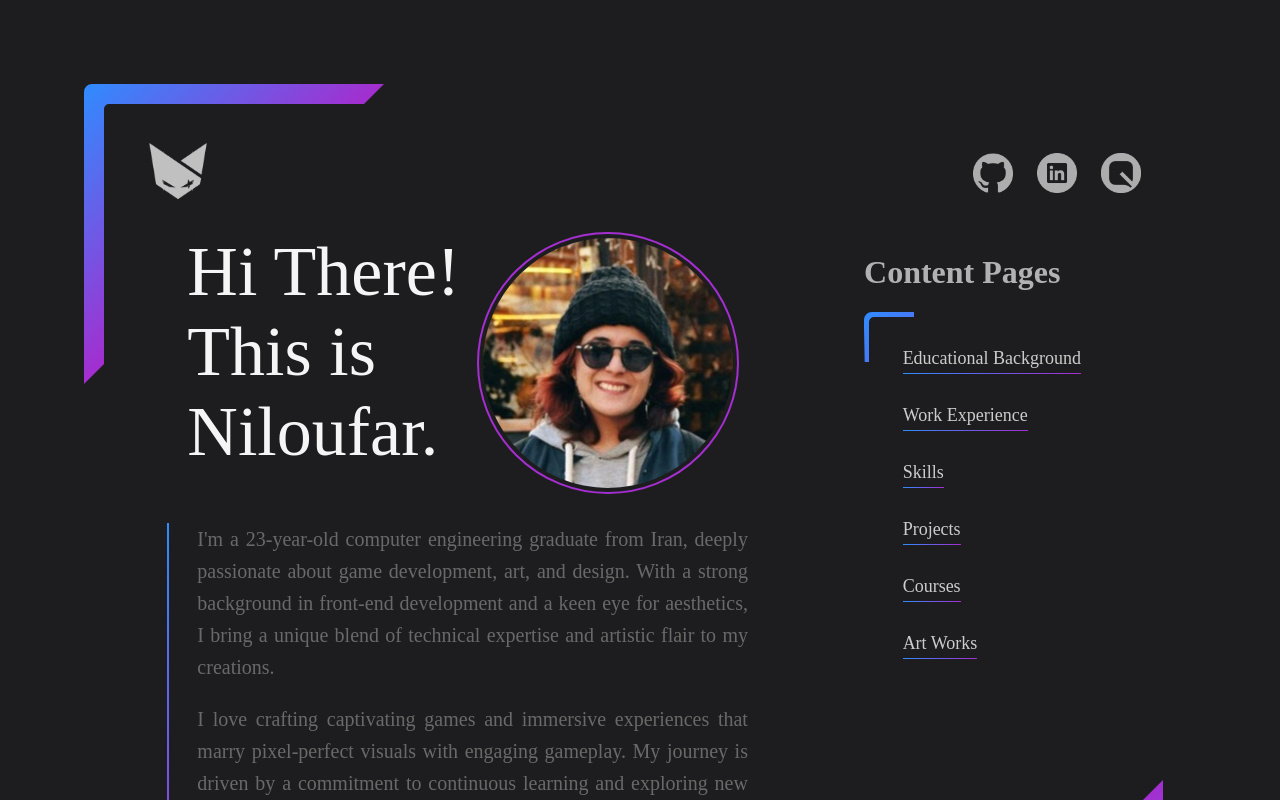
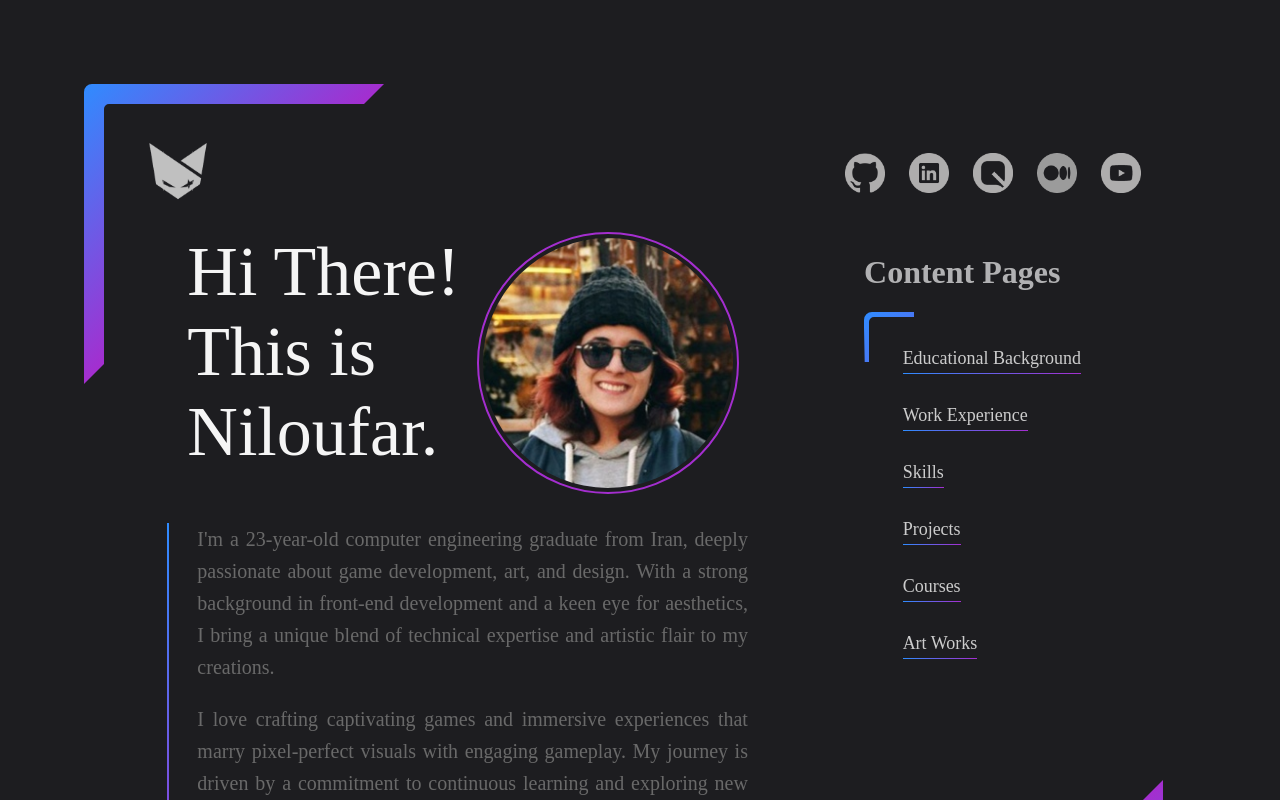
Before and after one commit to niloufarmj/niloufarmj.github.io, a React (Create React App) app: page / in a window 1280 px wide. Shown: the top 800 px of the page. Built offline with nearby package versions, Linux system fonts and the light colour scheme.

Commit message:
Update Header.js with Medium and Youtube

```diff
--- a/src/Components/Header.js
+++ b/src/Components/Header.js
@@ -2,9 +2,13 @@ import "./../Assets/CSS/Header.css";
 import githubGray from "../Assets/Media/github-gray.png";
 import linkedinGray from "../Assets/Media/linkedin-gray.png";
 import queraGray from "../Assets/Media/quera-gray.png";
+import mediumGray from "../Assets/Media/medium-gray.png";
+import youtubeGray from "../Assets/Media/youtube-gray.png";
 import githubWhite from "../Assets/Media/github-white.png";
 import linkedinWhite from "../Assets/Media/linkedin-white.png";
 import queraWhite from "../Assets/Media/quera-white.png";
+import mediumWhite from "../Assets/Media/medium-white.png";
+import youtubeWhite from "../Assets/Media/youtube-white.png";
 import logo from "../Assets/Media/logo.png";
 import { useState } from "react";
 
@@ -12,6 +16,8 @@ function Header() {
   let [github, setGithub] = useState(githubGray);
   let [linkedin, setLinkedin] = useState(linkedinGray);
   let [quera, setQuera] = useState(queraGray);
+  let [medium, setMedium] = useState(mediumGray);
+  let [youtube, setYoutube] = useState(youtubeGray);
 
   return (
     <>
@@ -48,6 +54,26 @@ function Header() {
           >
             <img width="40px" height="40px" src={quera} alt="quera" />
           </a>
+          <a
+            href="https://medium.com/@niloufarmj"
+            onMouseEnter={() => setMedium(mediumWhite)}
+            onMouseLeave={() => setMedium(mediumGray)}
+            onClick={() => setMedium(mediumGray)}
+            target="_blank"
+            rel="noreferrer"
+          >
+            <img width="40px" height="40px" src={medium} alt="medium" />
+          </a>
+          <a
+            href="https://www.youtube.com/channel/UCbUOlzTYZ3zgO9aXx1FS8Mw"
+            onMouseEnter={() => setYoutube(youtubeWhite)}
+            onMouseLeave={() => setYoutube(youtubeGray)}
+            onClick={() => setYoutube(youtubeGray)}
+            target="_blank"
+            rel="noreferrer"
+          >
+            <img width="40px" height="40px" src={youtube} alt="youtube" />
+          </a>
         </div>
       </div>
     </>
```
